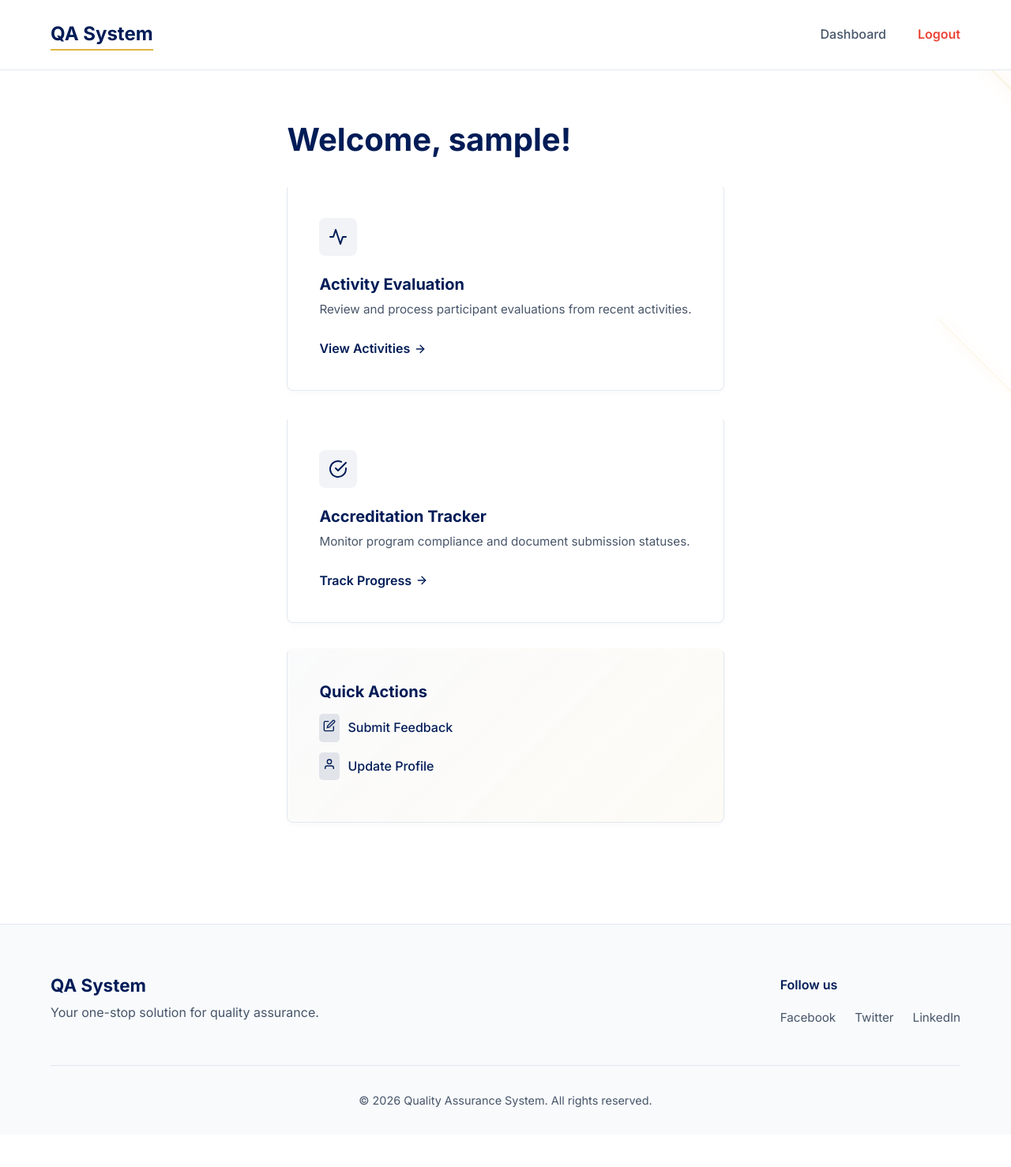
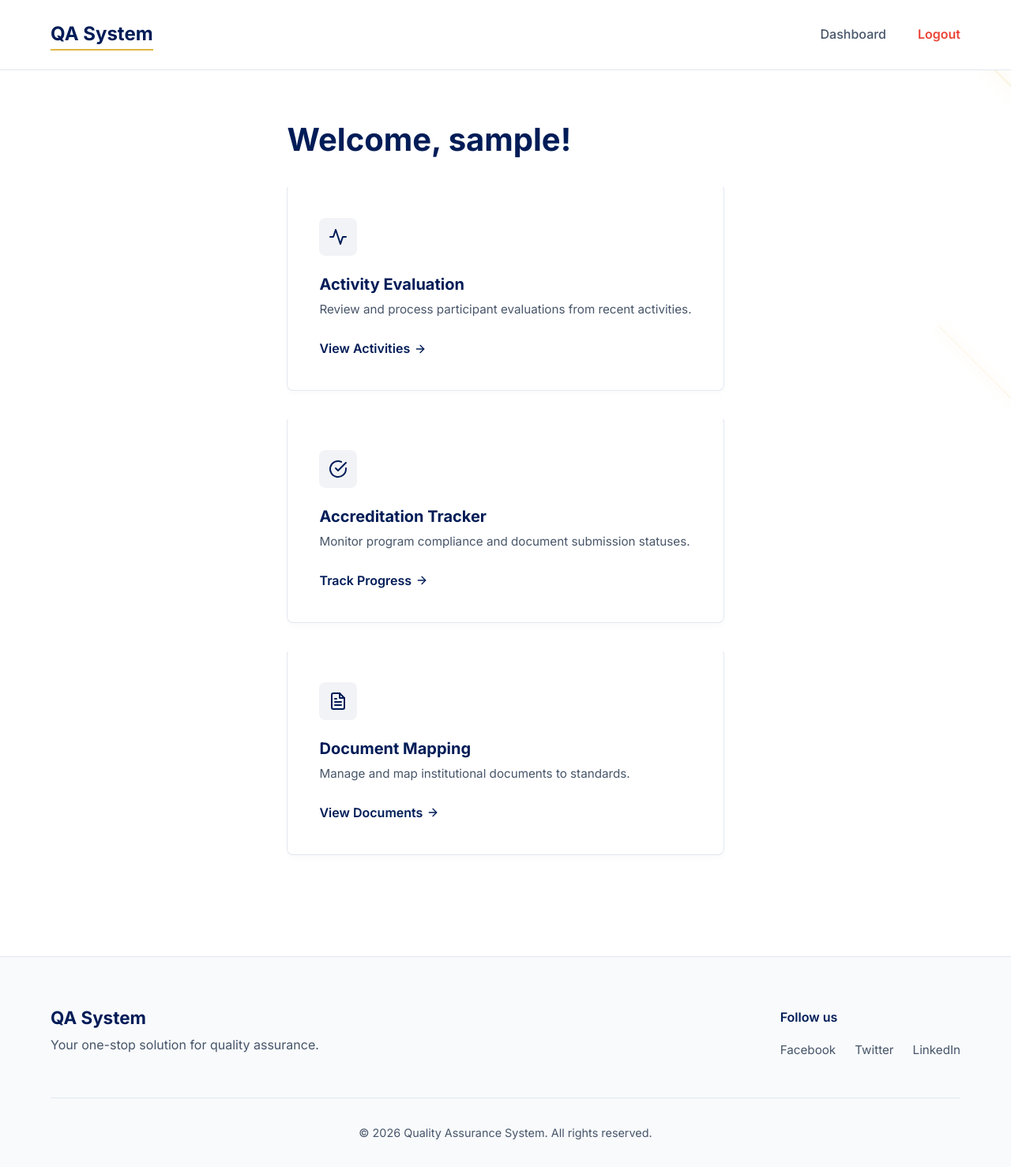
Before and after one commit to Tedeyy/Quality-Assurance-System, a PHP site: page /views/feed.php in a window 1280 px wide. Shown: the whole page at 79% size. Before the commit the page ends 1403 px from the top, so only its background shows below. Run offline with PHP 8.4, Linux system fonts and the light colour scheme; the visitor is signed in with stand-in values (Sample User, id 1); tables that the repository leaves empty or names only in its code hold one stand-in row (values such as "Sample post").

Commit message:
added office chart to db. added routing to feature pages

```diff
--- a/views/content/dashboard.php
+++ b/views/content/dashboard.php
@@ -38,7 +38,7 @@ if (empty($userProfile['birthdate']) || empty($userProfile['gender']) || empty($
                 </h3>
                 <p style="color: var(--text-secondary); margin-bottom: 1.5rem;">Review and process participant
                     evaluations from recent activities.</p>
-                <a href="#"
+                <a href="feed.php?action=activity"
                     style="color: var(--gold-accent); font-weight: 600; text-decoration: none; display: inline-flex; align-items: center; gap: 5px;">
                     View Activities
                     <svg width="16" height="16" viewBox="0 0 24 24" fill="none" stroke="currentColor" stroke-width="2"
@@ -63,7 +63,7 @@ if (empty($userProfile['birthdate']) || empty($userProfile['gender']) || empty($
                 </h3>
                 <p style="color: var(--text-secondary); margin-bottom: 1.5rem;">Monitor program compliance and document
                     submission statuses.</p>
-                <a href="#"
+                <a href="feed.php?action=accreditation"
                     style="color: var(--gold-accent); font-weight: 600; text-decoration: none; display: inline-flex; align-items: center; gap: 5px;">
                     Track Progress
                     <svg width="16" height="16" viewBox="0 0 24 24" fill="none" stroke="currentColor" stroke-width="2"
@@ -74,43 +74,34 @@ if (empty($userProfile['birthdate']) || empty($userProfile['gender']) || empty($
                 </a>
             </div>
 
-            <!-- Quick Actions -->
-            <div class="feature-card"
-                style="text-align: left; background: linear-gradient(135deg, rgba(0,28,87,0.02) 0%, rgba(223,182,65,0.05) 100%);">
-                <h3 style="color: var(--accent-blue); margin-bottom: 1rem; font-size: 1.25rem;">Quick Actions</h3>
-                <ul style="list-style: none; padding: 0; margin: 0;">
-                    <li style="margin-bottom: 0.8rem;">
-                        <a href="#"
-                            style="color: var(--text-primary); text-decoration: none; display: flex; align-items: center; gap: 10px; font-weight: 500;">
-                            <div
-                                style="background: rgba(0,28,87,0.1); padding: 5px; border-radius: 5px; color: var(--accent-blue);">
-                                <svg width="16" height="16" viewBox="0 0 24 24" fill="none" stroke="currentColor"
-                                    stroke-width="2">
-                                    <path d="M11 4H4a2 2 0 0 0-2 2v14a2 2 0 0 0 2 2h14a2 2 0 0 0 2-2v-7"></path>
-                                    <path d="M18.5 2.5a2.121 2.121 0 0 1 3 3L12 15l-4 1 1-4 9.5-9.5z"></path>
-                                </svg>
-                            </div>
-                            Submit Feedback
-                        </a>
-                    </li>
-                    <li style="margin-bottom: 0.8rem;">
-                        <a href="#"
-                            style="color: var(--text-primary); text-decoration: none; display: flex; align-items: center; gap: 10px; font-weight: 500;">
-                            <div
-                                style="background: rgba(0,28,87,0.1); padding: 5px; border-radius: 5px; color: var(--accent-blue);">
-                                <svg width="16" height="16" viewBox="0 0 24 24" fill="none" stroke="currentColor"
-                                    stroke-width="2">
-                                    <path d="M20 21v-2a4 4 0 0 0-4-4H8a4 4 0 0 0-4 4v2"></path>
-                                    <circle cx="12" cy="7" r="4"></circle>
-                                </svg>
-                            </div>
-                            Update Profile
-                        </a>
-                    </li>
-                </ul>
+            <!-- Document Mapping -->
+            <div class="feature-card" style="text-align: left; transition: transform 0.3s; cursor: pointer;"
+                onmouseover="this.style.transform='translateY(-5px)'" onmouseout="this.style.transform='none'">
+                <div class="feature-icon" style="margin-bottom: 1.5rem; display: inline-flex;">
+                    <svg width="24" height="24" viewBox="0 0 24 24" fill="none" stroke="currentColor" stroke-width="2"
+                        stroke-linecap="round" stroke-linejoin="round">
+                        <path d="M14 2H6a2 2 0 0 0-2 2v16a2 2 0 0 0 2 2h12a2 2 0 0 0 2-2V8z"></path>
+                        <polyline points="14 2 14 8 20 8"></polyline>
+                        <line x1="16" y1="13" x2="8" y2="13"></line>
+                        <line x1="16" y1="17" x2="8" y2="17"></line>
+                        <polyline points="10 9 9 9 8 9"></polyline>
+                    </svg>
+                </div>
+                <h3 style="color: var(--accent-blue); margin-bottom: 0.5rem; font-size: 1.25rem;">Document Mapping
+                </h3>
+                <p style="color: var(--text-secondary); margin-bottom: 1.5rem;">Manage and map institutional documents
+                    to standards.</p>
+                <a href="feed.php?action=document"
+                    style="color: var(--gold-accent); font-weight: 600; text-decoration: none; display: inline-flex; align-items: center; gap: 5px;">
+                    View Documents
+                    <svg width="16" height="16" viewBox="0 0 24 24" fill="none" stroke="currentColor" stroke-width="2"
+                        stroke-linecap="round" stroke-linejoin="round">
+                        <line x1="5" y1="12" x2="19" y2="12"></line>
+                        <polyline points="12 5 19 12 12 19"></polyline>
+                    </svg>
+                </a>
             </div>
         </div>
-
     </div>
 </main>
 
@@ -121,7 +112,8 @@ if (empty($userProfile['birthdate']) || empty($userProfile['gender']) || empty($
         <div
             style="background: white; padding: 2.5rem; border-radius: 8px; max-width: 700px; width: 90%; box-shadow: 0 10px 25px rgba(0,0,0,0.2); max-height: 90vh; overflow-y: auto;">
             <h2 style="color: var(--accent-blue); margin-bottom: 0.5rem; text-align: center;">Complete Your Profile</h2>
-            <p style="color: var(--text-secondary); margin-bottom: 2rem; text-align: center;">Please provide your demographic and geographic information.</p>
+            <p style="color: var(--text-secondary); margin-bottom: 2rem; text-align: center;">Please provide your
+                demographic and geographic information.</p>
 
             <form action="../api/auth.php?action=complete_profile" method="POST" style="text-align: left;">
                 <div style="display: flex; gap: 1rem; margin-bottom: 1rem;">
@@ -154,7 +146,8 @@ if (empty($userProfile['birthdate']) || empty($userProfile['gender']) || empty($
                 <div style="display: flex; gap: 1rem; margin-bottom: 1rem;">
                     <div style="flex: 1;">
                         <label for="province"
-                            style="display: block; margin-bottom: 0.5rem; font-weight: 500; color: var(--text-primary); font-size: 0.95rem;">Province *</label>
+                            style="display: block; margin-bottom: 0.5rem; font-weight: 500; color: var(--text-primary); font-size: 0.95rem;">Province
+                            *</label>
                         <select id="province" name="province" required
                             style="width: 100%; padding: 0.8rem; border: 1px solid var(--border-color); border-radius: 4px; font-family: inherit; font-size: 1rem; outline: none; transition: border-color 0.3s, box-shadow 0.3s; background-color: white;">
                             <option value="">Select Province...</option>
@@ -162,7 +155,8 @@ if (empty($userProfile['birthdate']) || empty($userProfile['gender']) || empty($
                     </div>
                     <div style="flex: 1;">
                         <label for="city"
-                            style="display: block; margin-bottom: 0.5rem; font-weight: 500; color: var(--text-primary); font-size: 0.95rem;">City / Municipality *</label>
+                            style="display: block; margin-bottom: 0.5rem; font-weight: 500; color: var(--text-primary); font-size: 0.95rem;">City
+                            / Municipality *</label>
                         <select id="city" name="city" required disabled
                             style="width: 100%; padding: 0.8rem; border: 1px solid var(--border-color); border-radius: 4px; font-family: inherit; font-size: 1rem; outline: none; transition: border-color 0.3s, box-shadow 0.3s; background-color: white;">
                             <option value="">Select City...</option>
@@ -170,7 +164,8 @@ if (empty($userProfile['birthdate']) || empty($userProfile['gender']) || empty($
                     </div>
                     <div style="flex: 1;">
                         <label for="barangay"
-                            style="display: block; margin-bottom: 0.5rem; font-weight: 500; color: var(--text-primary); font-size: 0.95rem;">Barangay *</label>
+                            style="display: block; margin-bottom: 0.5rem; font-weight: 500; color: var(--text-primary); font-size: 0.95rem;">Barangay
+                            *</label>
                         <select id="barangay" name="barangay" required disabled
                             style="width: 100%; padding: 0.8rem; border: 1px solid var(--border-color); border-radius: 4px; font-family: inherit; font-size: 1rem; outline: none; transition: border-color 0.3s, box-shadow 0.3s; background-color: white;">
                             <option value="">Select Barangay...</option>
@@ -180,7 +175,8 @@ if (empty($userProfile['birthdate']) || empty($userProfile['gender']) || empty($
 
                 <div style="margin-bottom: 1rem;">
                     <label for="address"
-                        style="display: block; margin-bottom: 0.5rem; font-weight: 500; color: var(--text-primary); font-size: 0.95rem;">Street / Building Name *</label>
+                        style="display: block; margin-bottom: 0.5rem; font-weight: 500; color: var(--text-primary); font-size: 0.95rem;">Street
+                        / Building Name *</label>
                     <textarea id="address" name="address" rows="2" required placeholder="123 Example Street, Apt 4B..."
                         style="width: 100%; padding: 0.8rem; border: 1px solid var(--border-color); border-radius: 4px; font-family: inherit; font-size: 1rem; outline: none; transition: border-color 0.3s, box-shadow 0.3s; resize: vertical;"
                         onfocus="this.style.borderColor='var(--accent-blue)'; this.style.boxShadow='0 0 0 3px rgba(0,28,87,0.1)';"
@@ -190,7 +186,8 @@ if (empty($userProfile['birthdate']) || empty($userProfile['gender']) || empty($
                 <div style="display: flex; gap: 1rem; margin-bottom: 1rem;">
                     <div style="flex: 1;">
                         <label for="contact_number"
-                            style="display: block; margin-bottom: 0.5rem; font-weight: 500; color: var(--text-primary); font-size: 0.95rem;">Contact Number *</label>
+                            style="display: block; margin-bottom: 0.5rem; font-weight: 500; color: var(--text-primary); font-size: 0.95rem;">Contact
+                            Number *</label>
                         <input type="tel" id="contact_number" maxlength="11" name="contact_number" value="09" required
                             style="width: 100%; padding: 0.8rem; border: 1px solid var(--border-color); border-radius: 4px; font-family: inherit; font-size: 1rem; outline: none; transition: border-color 0.3s, box-shadow 0.3s;"
                             onfocus="this.style.borderColor='var(--accent-blue)'; this.style.boxShadow='0 0 0 3px rgba(0,28,87,0.1)';"
@@ -198,7 +195,8 @@ if (empty($userProfile['birthdate']) || empty($userProfile['gender']) || empty($
                     </div>
                     <div style="flex: 1;">
                         <label for="office"
-                            style="display: block; margin-bottom: 0.5rem; font-weight: 500; color: var(--text-primary); font-size: 0.95rem;">Office *</label>
+                            style="display: block; margin-bottom: 0.5rem; font-weight: 500; color: var(--text-primary); font-size: 0.95rem;">Office
+                            *</label>
                         <input type="text" id="office" name="office" required
                             style="width: 100%; padding: 0.8rem; border: 1px solid var(--border-color); border-radius: 4px; font-family: inherit; font-size: 1rem; outline: none; transition: border-color 0.3s, box-shadow 0.3s;"
                             onfocus="this.style.borderColor='var(--accent-blue)'; this.style.boxShadow='0 0 0 3px rgba(0,28,87,0.1)';"
@@ -208,7 +206,8 @@ if (empty($userProfile['birthdate']) || empty($userProfile['gender']) || empty($
 
                 <div style="margin-bottom: 2rem;">
                     <label for="position"
-                        style="display: block; margin-bottom: 0.5rem; font-weight: 500; color: var(--text-primary); font-size: 0.95rem;">Position *</label>
+                        style="display: block; margin-bottom: 0.5rem; font-weight: 500; color: var(--text-primary); font-size: 0.95rem;">Position
+                        *</label>
                     <input type="text" id="position" name="position" required
                         style="width: 100%; padding: 0.8rem; border: 1px solid var(--border-color); border-radius: 4px; font-family: inherit; font-size: 1rem; outline: none; transition: border-color 0.3s, box-shadow 0.3s;"
                         onfocus="this.style.borderColor='var(--accent-blue)'; this.style.boxShadow='0 0 0 3px rgba(0,28,87,0.1)';"
@@ -255,7 +254,7 @@ if (empty($userProfile['birthdate']) || empty($userProfile['gender']) || empty($
                 });
 
                 // 2. Handle Province Change
-                provinceSelect.addEventListener('change', async function() {
+                provinceSelect.addEventListener('change', async function () {
                     citySelect.innerHTML = '<option value="">Loading...</option>';
                     citySelect.disabled = true;
                     barangaySelect.innerHTML = '<option value="">Select Barangay...</option>';
@@ -291,7 +290,7 @@ if (empty($userProfile['birthdate']) || empty($userProfile['gender']) || empty($
                 });
 
                 // 3. Handle City Change
-                citySelect.addEventListener('change', async function() {
+                citySelect.addEventListener('change', async function () {
                     barangaySelect.innerHTML = '<option value="">Loading...</option>';
                     barangaySelect.disabled = true;
 
--- a/views/feed.php
+++ b/views/feed.php
@@ -21,6 +21,12 @@ if (isset($_SESSION['user_id'])) {
     // Authenticated routes
     if ($action === 'dashboard' || $action === '' || $action === 'login' || $action === 'signup') {
         require_once __DIR__ . '/content/dashboard.php';
+    } elseif ($action === 'accreditation') {
+        require_once __DIR__ . '/content/addtracker.php';
+    } elseif ($action === 'activity') {
+        require_once __DIR__ . '/content/ame.php';
+    } elseif ($action === 'document') {
+        require_once __DIR__ . '/content/doctracker.php';
     } else {
         require_once __DIR__ . '/content/dashboard.php';
     }
```
Also changed, not shown: views/content/addtracker.php (added, +20 -0 lines), views/content/ame.php (added, +19 -0 lines), views/content/doctracker.php (added, +23 -0 lines), assets/db/mysql.db, views/content/acctracker.php (added).
